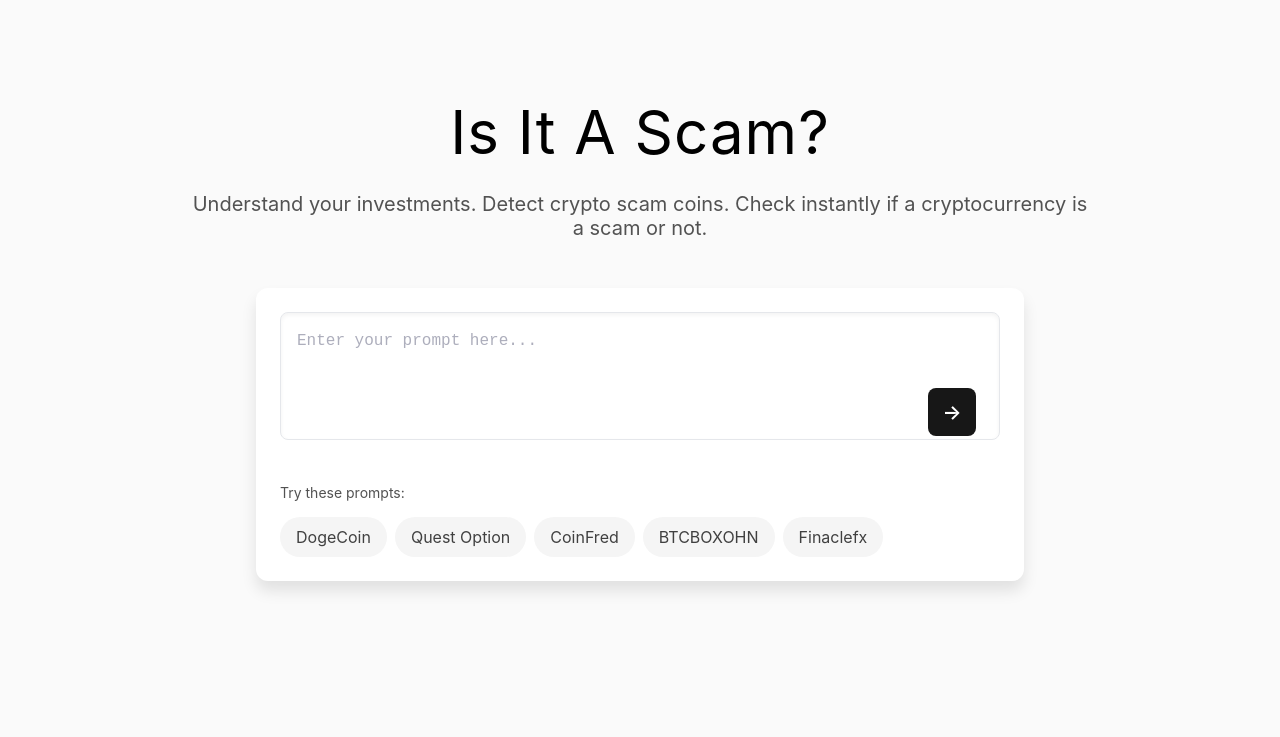
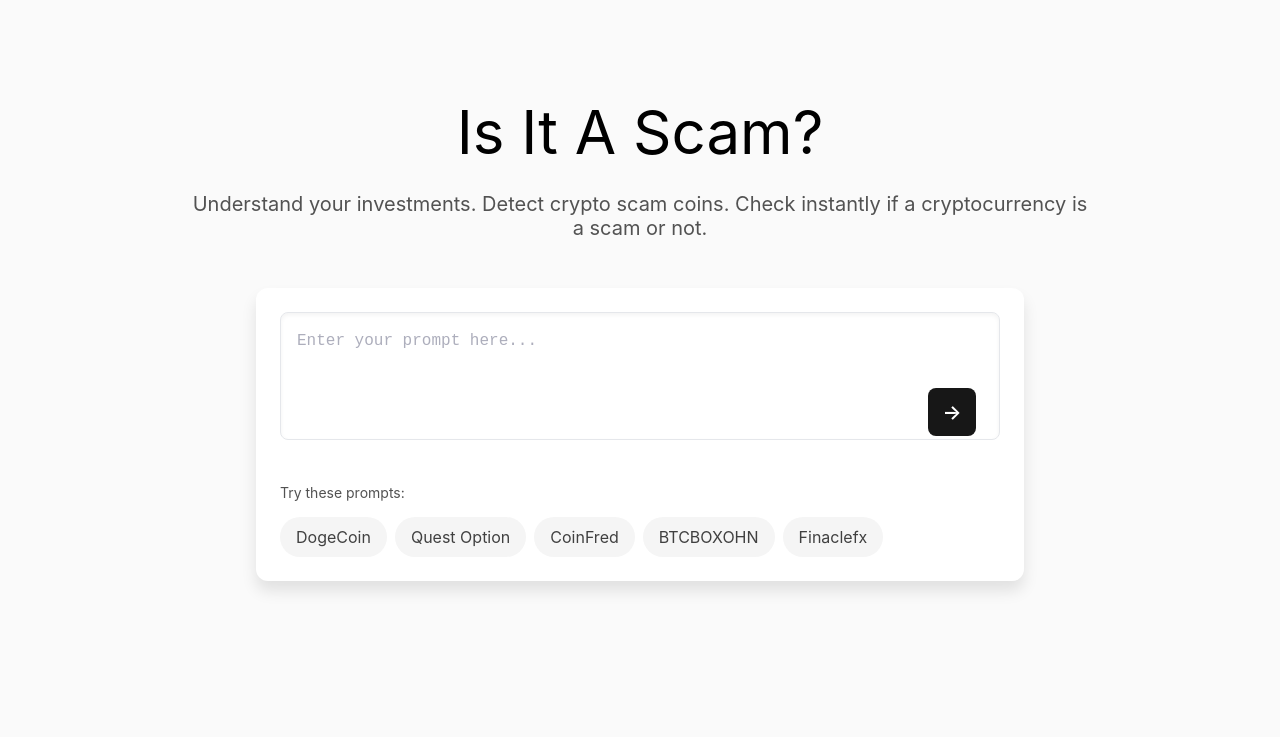
Before and after one commit to GenAl-Genesis-2025/Frontend-of-ScamGuardAINEW, a plain HTML site: page main.html in a window 1280 px wide. Shown: the top 737 px of the page. Drawn offline with nearby package versions, Linux system fonts and the light colour scheme.

Commit message:
updating title size

```diff
--- a/main.html
+++ b/main.html
@@ -24,7 +24,7 @@
         <div class="page-container">
             <div class="content-section">
               <div class="hero-content">
-                <h1 class="hero-title">Is It A Scam?</h1>
+                <h2 class="hero-title">Is It A Scam?</h2>
                 <p class="hero-subtitle">Understand your investments. Detect crypto scam coins. Check instantly if a cryptocurrency is a scam or not.</p>
               </div>
               <div class="input-container">
```
